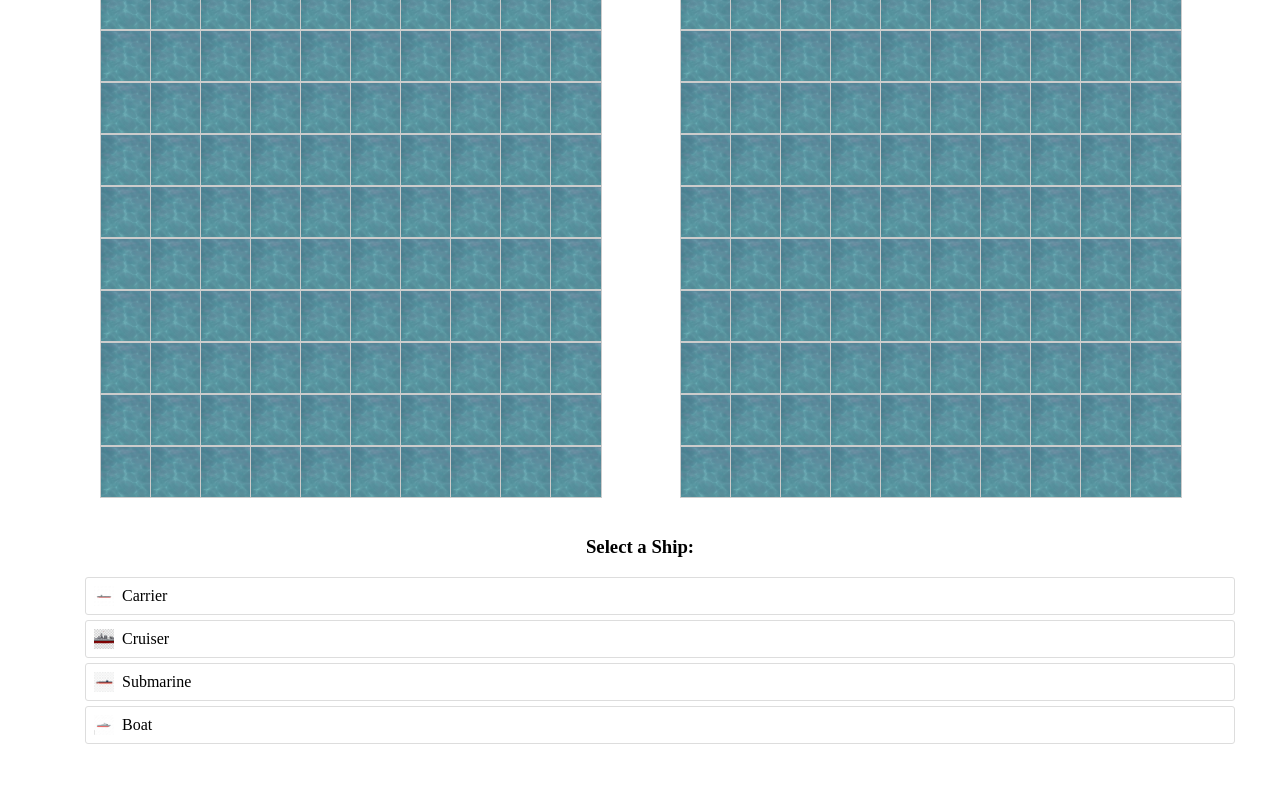
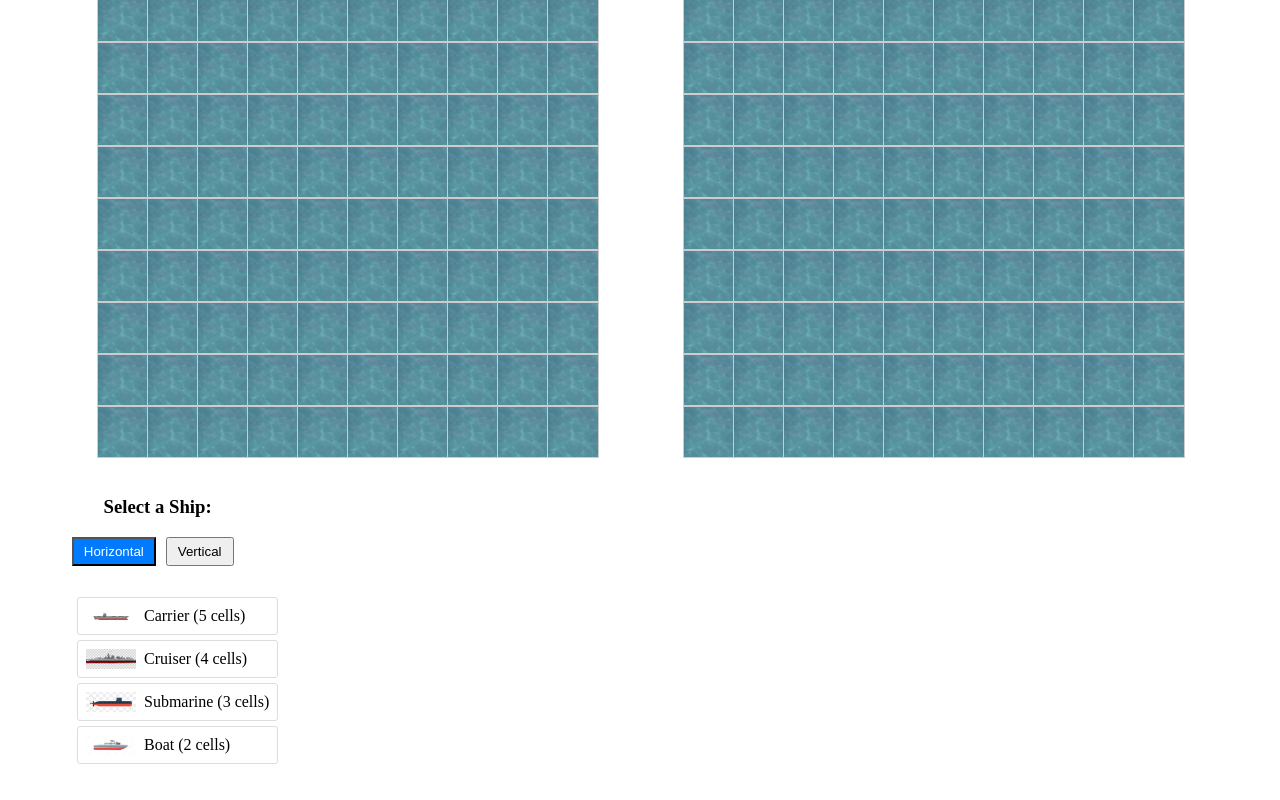
Before and after one commit to AcostaF12/unq-ui-federico-acosta-trabajo-final, a React (Vite) app in the folder battleship-game/: page / in a window 1280 px wide. Shown: the part 297-1097 px from the top of the page. Built offline with nearby package versions, Linux system fonts and the light colour scheme; the HTML template or start-up script is replaced by a standard one.

Commit message:
css boat selector and orientation

```diff
--- a/battleship-game/src/App.css
+++ b/battleship-game/src/App.css
@@ -1,7 +1,8 @@
 #root {
   max-width: 1280px;
   margin: 0 auto;
-  padding: 2rem;
+  padding-left: 1.5rem;
+  padding-right: 1.5rem;
   text-align: center;
 }
 
--- a/battleship-game/src/App.jsx
+++ b/battleship-game/src/App.jsx
@@ -17,22 +17,28 @@ const App = () => {
     submarine: { length: 3, positions: [], isSunk: false },
     boat: { length: 2, positions: [], isSunk: false },
   });
+  const [selectedShip, setSelectedShip] = useState(null);
+  const [selectedOrientation, setSelectedOrientation] = useState("horizontal");
 
-  const [selectedShip, setSelectedShip] = useState(null);
+  const handleShipSelection = (shipType) => {
+    setSelectedShip(shipType);
+  };
+
+  const handleOrientationChange = (orientation) => {
+    setSelectedOrientation(orientation);
+  };
 
   const handleMyBoardClick = (row, col) => {
     if (selectedShip) {
       const { length, positions } = ships[selectedShip];
 
-      // Verificar si es posible colocar el barco en la posición seleccionada
-      if (isValidShipPlacement(myBoard, row, col, length, "horizontal")) {
-        // Actualizar el estado del barco con la nueva posición
+      if (isValidShipPlacement(myBoard, row, col, length, selectedOrientation)) {
         const updatedShips = { ...ships };
         updatedShips[selectedShip].positions = calculateShipPositions(
           row,
           col,
           length,
-          "horizontal"
+          selectedOrientation
         );
         setShips(updatedShips);
 
@@ -43,7 +49,7 @@ const App = () => {
           row,
           col,
           length,
-          "horizontal"
+          selectedOrientation
         );
         setMyBoard(updatedBoard);
       }
@@ -64,10 +70,6 @@ const App = () => {
 
   const handleEnemyBoardClick = (row, col) => {
     // TODO: Implementar logica atacar.
-  };
-
-  const handleShipSelection = (shipType) => {
-    setSelectedShip(shipType);
   };
 
   return (
@@ -96,7 +98,7 @@ const App = () => {
           />
         </div>
       </div>
-      <ShipSelectionMenu onSelect={handleShipSelection} />
+      <ShipSelectionMenu onSelect={handleShipSelection} onChangeOrientation={handleOrientationChange} />
     </div>
   );
 };
--- a/battleship-game/src/components/Board/Board.jsx
+++ b/battleship-game/src/components/Board/Board.jsx
@@ -21,7 +21,7 @@ export const Board = ({ cells, onClick, isMyBoard, ships }) => {
             <Cell
               key={colIndex}
               value={cell}
-              onClick={() => onClick(rowIndex, colIndex)}
+              onClick={() => onClick(rowIndex, colIndex, selectedShip, selectedOrientation)}
               isShip={isMyBoard ? getShipType(rowIndex, colIndex) !== null : false}
             />
           ))}
--- a/battleship-game/src/components/ShipSelectionMenu/ShipSelectionMenu.css
+++ b/battleship-game/src/components/ShipSelectionMenu/ShipSelectionMenu.css
@@ -1,3 +1,15 @@
+.ship-selection-container {
+  display: flex;
+  flex-direction: column;
+  align-items: flex-start;
+}
+
+.ship-selection-menu {
+  display: flex;
+  flex-direction: column;
+  align-items: center;
+}
+
 .ship-list-item {
   cursor: pointer;
   padding: 8px;
@@ -10,7 +22,7 @@
 }
 
 .ship-list-item:hover {
-  background-color: #e0e0e0;
+  background-color: #A9A9A9;
 }
 
 .ship-list-item.selected {
@@ -19,9 +31,25 @@
 }
 
 .ship-image {
-  width: 20px;
+  width: 50px;
   height: 20px;
   margin-right: 8px;
   background-size: cover;
   background-position: center;
 }
+
+.orientation-buttons {
+  display: flex;
+  margin-bottom: 10px;
+}
+
+.orientation-button {
+  margin-right: 10px;
+  padding: 5px 10px;
+  cursor: pointer;
+}
+
+.orientation-button.selected {
+  background-color: #007bff;
+  color: #fff;
+}
--- a/battleship-game/src/components/ShipSelectionMenu/ShipSelectionMenu.jsx
+++ b/battleship-game/src/components/ShipSelectionMenu/ShipSelectionMenu.jsx
@@ -6,19 +6,42 @@ import battleshipCruiserImage from '../../assets/battleship-cruiser-image.jpg';
 import battleshipSubmarineImage from '../../assets/battleship-submarine-image.png';
 import battleshipBoatImage from '../../assets/battleship-boat-image.jpeg';
 
-export const ShipSelectionMenu = ({ onSelect }) => {
+export const ShipSelectionMenu = ({ onSelect, onChangeOrientation }) => {
   const [selectedShip, setSelectedShip] = useState(null);
+  const [selectedOrientation, setSelectedOrientation] = useState("horizontal");
 
   const shipTypes = [
-    { type: 'Carrier', image: battleshipCarrierImage },
-    { type: 'Cruiser', image: battleshipCruiserImage },
-    { type: 'Submarine', image: battleshipSubmarineImage },
-    { type: 'Boat', image: battleshipBoatImage },
+    { type: 'Carrier (5 cells)', image: battleshipCarrierImage, length: 5 },
+    { type: 'Cruiser (4 cells)', image: battleshipCruiserImage, length: 4 },
+    { type: 'Submarine (3 cells)', image: battleshipSubmarineImage, length: 3 },
+    { type: 'Boat (2 cells)', image: battleshipBoatImage, length: 2 },
   ];
 
   return (
+    <div className="ship-selection-container">
+      <div className="ship-selection-menu">
     <div className="ship-selection-menu">
       <h3>Select a Ship:</h3>
+      <div className="orientation-buttons">
+        <button
+          className={`orientation-button ${selectedOrientation === 'horizontal' ? 'selected' : ''}`}
+          onClick={() => {
+            setSelectedOrientation('horizontal');
+            onChangeOrientation('horizontal');
+          }}
+        >
+          Horizontal
+        </button>
+        <button
+          className={`orientation-button ${selectedOrientation === 'vertical' ? 'selected' : ''}`}
+          onClick={() => {
+            setSelectedOrientation('vertical');
+            onChangeOrientation('vertical');
+          }}
+        >
+          Vertical
+        </button>
+      </div>
       <ul className="ship-list">
         {shipTypes.map((ship) => (
           <li
@@ -26,7 +49,7 @@ export const ShipSelectionMenu = ({ onSelect }) => {
             className={`ship-list-item ${selectedShip === ship.type ? 'selected' : ''}`}
             onClick={() => {
               setSelectedShip(ship.type);
-              onSelect(ship.type);
+              onSelect({ type: ship.type, orientation: selectedOrientation });
             }}
           >
             <div
@@ -38,5 +61,7 @@ export const ShipSelectionMenu = ({ onSelect }) => {
         ))}
       </ul>
     </div>
+    </div>
+    </div>
   );
 };
```
